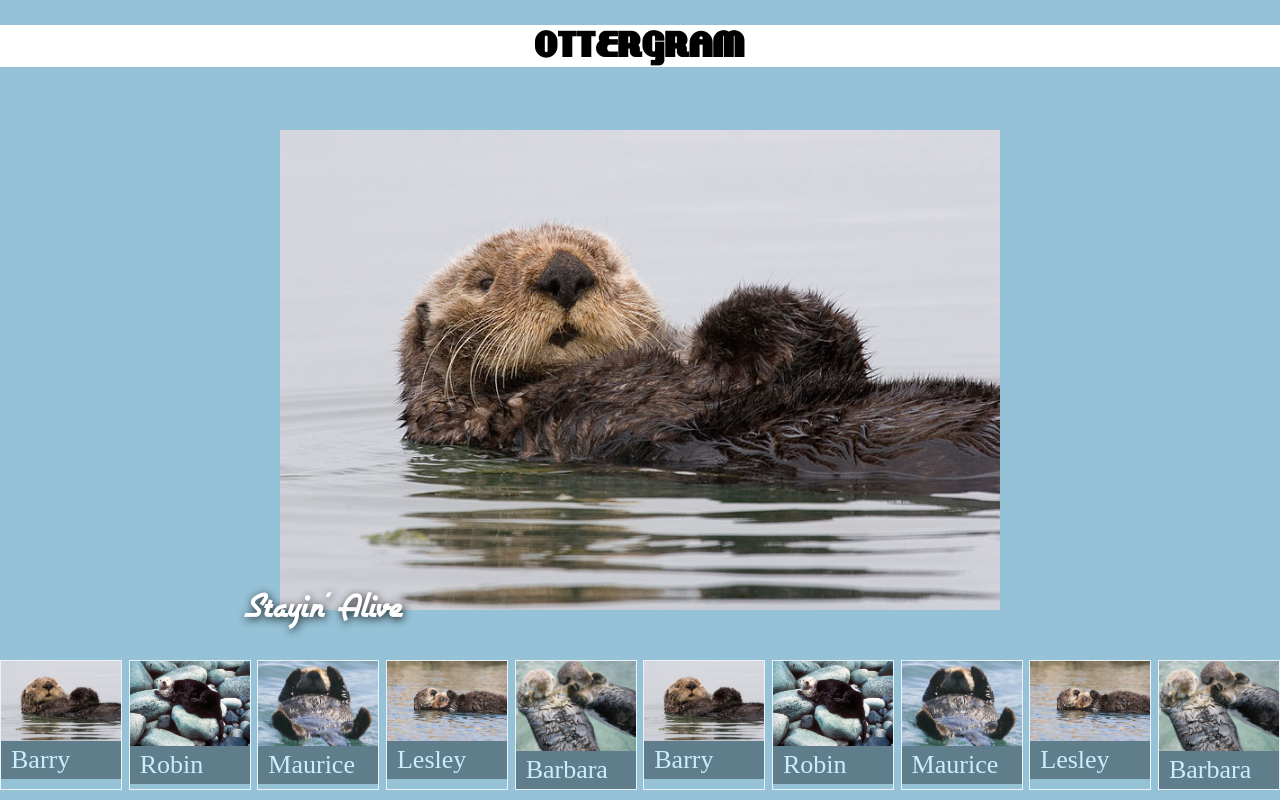
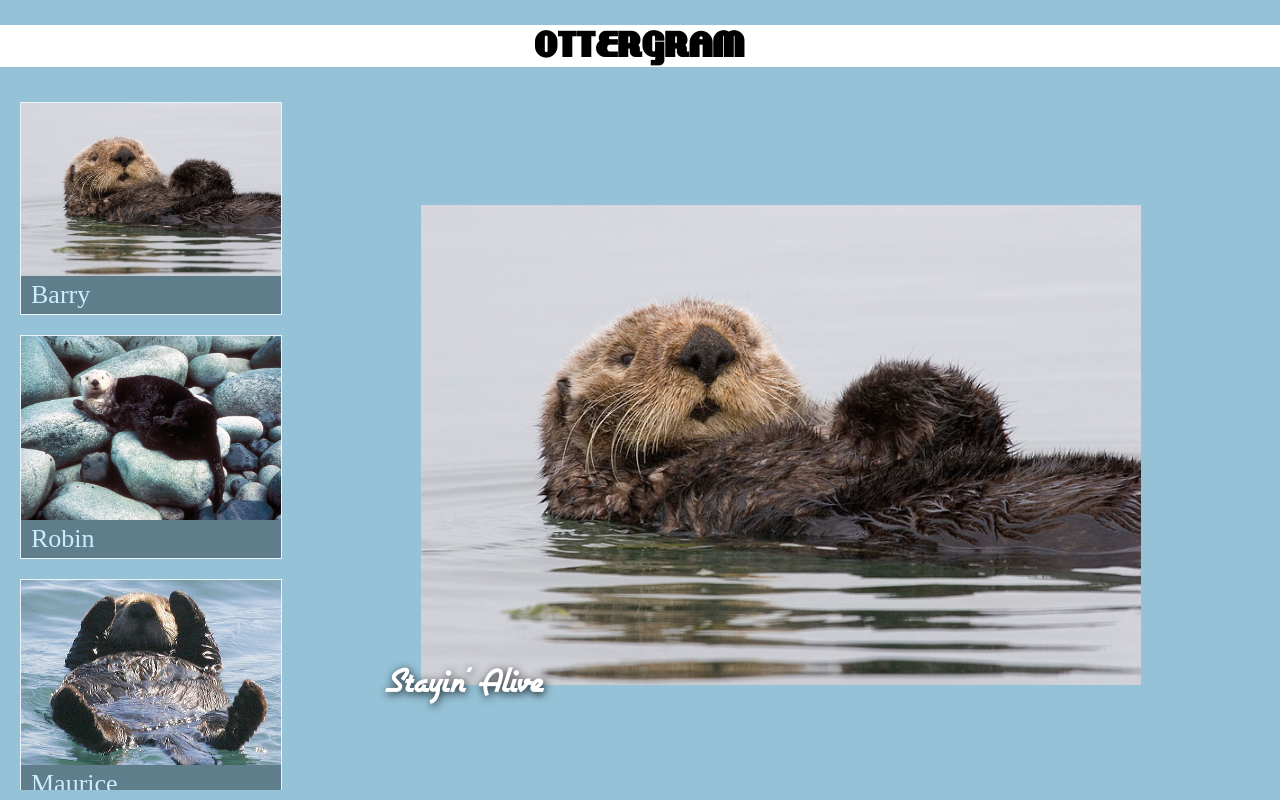
Before and after one commit to qiyei2015/ottergram, a plain HTML site: page index.html in a window 1280 px wide. Drawn offline with nearby package versions, Linux system fonts and the light colour scheme.

Commit message:
添加事件

```diff
--- a/index.html
+++ b/index.html
@@ -3,6 +3,7 @@
 
 <head>
   <meta charset="utf-8">
+  <meta name="viewport" content="width=device-width,initial-scale=1">
   <title>ottergram</title>
   <link rel="stylesheet" href="https://cdnjs.cloudflare.com/ajax/libs/normalize/8.0.0/normalize.min.css">
   <link rel="stylesheet" href="stylesheets/styles.css">
@@ -17,62 +18,33 @@
 
     <ul class="thumbnail-list">
       <li class="thumbnail-item">
-        <a href="#">
+        <!--锚标签-->
+        <a href="img/otter1.jpg" data-image-role="trigger" data-image-title="Stayin' Alive" data-image-url="img/otter1.jpg">
             <img class="thumbnail-image" src="img/otter1.jpg" alt="Barry the otter">
             <span class="thumbnail-title">Barry</span>
           </a>
       </li>
       <li class="thumbnail-item">
-        <a href="#">
+        <a href="img/otter2.jpg" data-image-role="trigger" data-image-title="How Deep Is Your Love" data-image-url="img/otter2.jpg">
             <img class="thumbnail-image" src="img/otter2.jpg" alt="Robin the otter">
             <span class="thumbnail-title">Robin</span>
           </a>
       </li>
       <li class="thumbnail-item">
-        <a href="#">
+        <a href="img/otter3.jpg" data-image-role="trigger" data-image-title="You should be Dancing" data-image-url="img/otter3.jpg">
             <img class="thumbnail-image" src="img/otter3.jpg" alt="Maurice the otter">
             <span class="thumbnail-title">Maurice</span>
           </a>
       </li>
       <li class="thumbnail-item">
-        <a href="#">
+        <a href="img/otter4.jpg" data-image-role="trigger" data-image-title="Neight nerver" data-image-url="img/otter4.jpg">
             <img class="thumbnail-image" src="img/otter4.jpg" alt="Lesley the otter">
             <span class="thumbnail-title">Lesley</span>
           </a>
       </li>
-      <li class="thumbnail-item">
-        <a href="#">
-            <img class="thumbnail-image" src="img/otter5.jpg" alt="Barbara the otter">
-            <span class="thumbnail-title">Barbara</span>
-          </a>
-      </li>
 
       <li class="thumbnail-item">
-        <a href="#">
-            <img class="thumbnail-image" src="img/otter1.jpg" alt="Barry the otter">
-            <span class="thumbnail-title">Barry</span>
-          </a>
-      </li>
-      <li class="thumbnail-item">
-        <a href="#">
-            <img class="thumbnail-image" src="img/otter2.jpg" alt="Robin the otter">
-            <span class="thumbnail-title">Robin</span>
-          </a>
-      </li>
-      <li class="thumbnail-item">
-        <a href="#">
-            <img class="thumbnail-image" src="img/otter3.jpg" alt="Maurice the otter">
-            <span class="thumbnail-title">Maurice</span>
-          </a>
-      </li>
-      <li class="thumbnail-item">
-        <a href="#">
-            <img class="thumbnail-image" src="img/otter4.jpg" alt="Lesley the otter">
-            <span class="thumbnail-title">Lesley</span>
-          </a>
-      </li>
-      <li class="thumbnail-item">
-        <a href="#">
+        <a href="img/otter5.jpg" data-image-role="trigger" data-image-title="To Love Somebody" data-image-url="img/otter5.jpg">
             <img class="thumbnail-image" src="img/otter5.jpg" alt="Barbara the otter">
             <span class="thumbnail-title">Barbara</span>
           </a>
@@ -81,10 +53,14 @@
 
     <div class="detail-image-container">
       <div class="detail-image-frame">
-        <img class="detail-image" src="img/otter1.jpg" alt="">
-        <span class="detail-image-title">Stayin' Alive </span>
+        <img class="detail-image" data-image-role="target" src="img/otter1.jpg" alt="">
+        <span class="detail-image-title" data-image-role="title">Stayin' Alive </span>
       </div>
     </div>
   </main>
+
+  <script type="text/javascript" src="scripts/main.js" charset="utf-8">
+  </script>
 </body>
+
 </html>
--- /dev/null
+++ b/scripts/main.js
@@ -0,0 +1,60 @@
+//使用严格模式
+'use strict';
+
+//图片选择器
+var DETAIL_IMAGE_SELECTOR = '[data-image-role="target"]';
+var DETAIL_TITLE_SELECTOR = '[data-image-role="title"]';
+//缩略图连接选择器
+var THUMBNAIL_LINK_SELECTOR = '[data-image-role="trigger"]';
+
+//设置大图的图片和标题
+function setDetails(imageUrl,titleText) {
+  var detailImage = document.querySelector(DETAIL_IMAGE_SELECTOR);
+  detailImage.setAttribute('src',imageUrl);
+  var detailTitle = document.querySelector(DETAIL_TITLE_SELECTOR);
+  detailTitle.textContent = titleText;
+}
+
+//返回缩略图的imageurl
+function imageFromThumbnail(thumbnail) {
+  return thumbnail.getAttribute('data-image-url');
+}
+
+//返回缩略图的title
+function titleFromThumbnail(thumbnail) {
+  return thumbnail.getAttribute('data-image-title');
+}
+
+//设置详细显示的图片信息
+function setDetailsFromThumbnail(thumbnail){
+  setDetails(imageFromThumbnail(thumbnail),titleFromThumbnail(thumbnail));
+}
+
+
+//缩略图点击函数
+function addThumbnailClickHandler(thum){
+  console.log("thum:"+thum);
+  thum.addEventListener('click',function(event){
+    //阻止链接调到另外一个界面
+    event.preventDefault();
+    //此处就是闭包
+    setDetailsFromThumbnail(thum);
+  });
+}
+
+//返回缩略图数组
+function getThumbnailsArray(){
+  var thumbnailList = document.querySelectorAll(THUMBNAIL_LINK_SELECTOR);
+  //结点列表转换为数组
+  var thumbnailArray = Array.prototype.slice.call(thumbnailList,0);
+  return thumbnailArray;
+}
+
+//初始化事件
+function initEvents(){
+  var thumbnails = getThumbnailsArray();
+  thumbnails.forEach(addThumbnailClickHandler);
+}
+
+//调用函数
+initEvents();
--- a/stylesheets/styles.css
+++ b/stylesheets/styles.css
@@ -128,3 +128,26 @@ a {
   position: relative;/*相对定位*/
   text-align: center;
 }
+
+/*媒体查询的样式*/
+@media all and (min-width:768px) {
+
+  .main-content{
+    flex-direction: row;
+    overflow: hidden;
+  }
+
+  .thumbnail-list{
+    flex-direction: column;
+    order: 0;/*显示排列次序*/
+    margin-left: 20px;
+  }
+
+  .thumbnail-item {
+    max-width: 260px;
+  }
+
+  .thumbnail-item + .thumbnail-item{
+    margin-top: 20px;
+  }
+}
```
Also changed, not shown: 2 other files.
